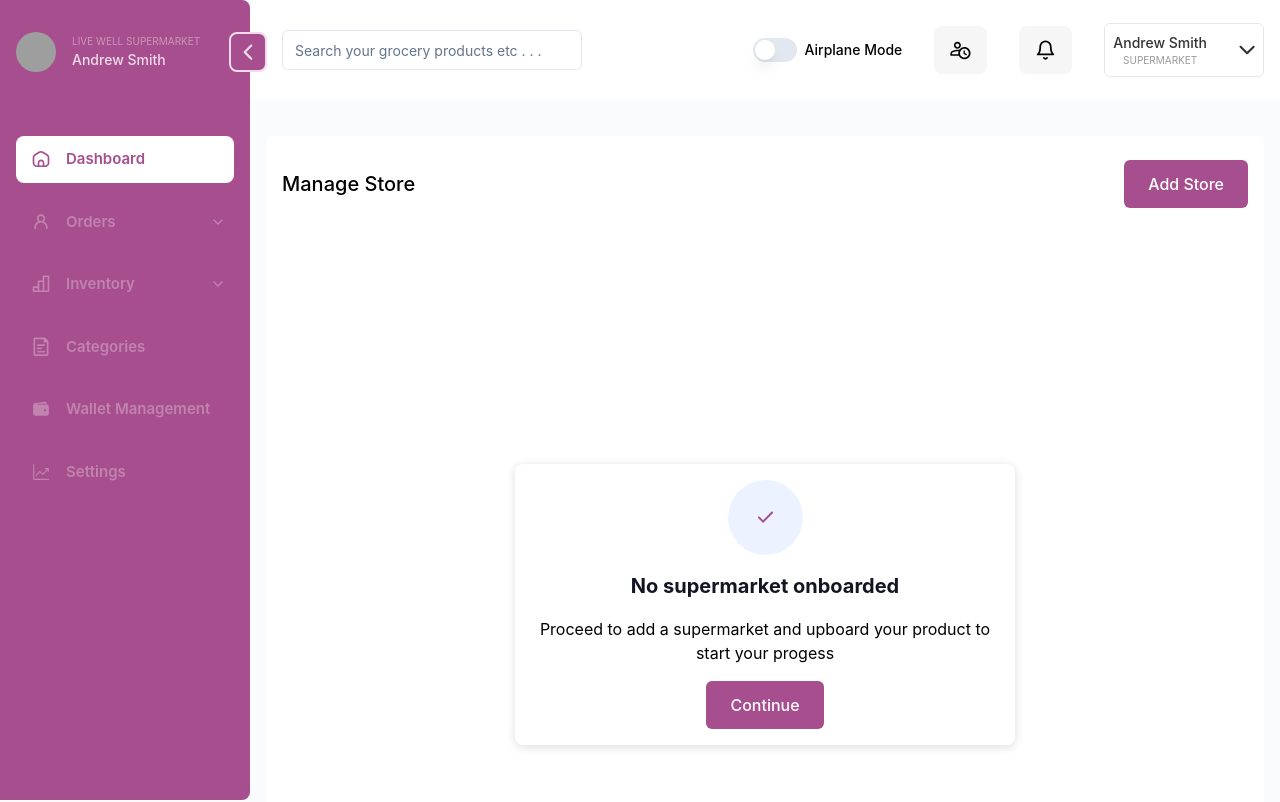
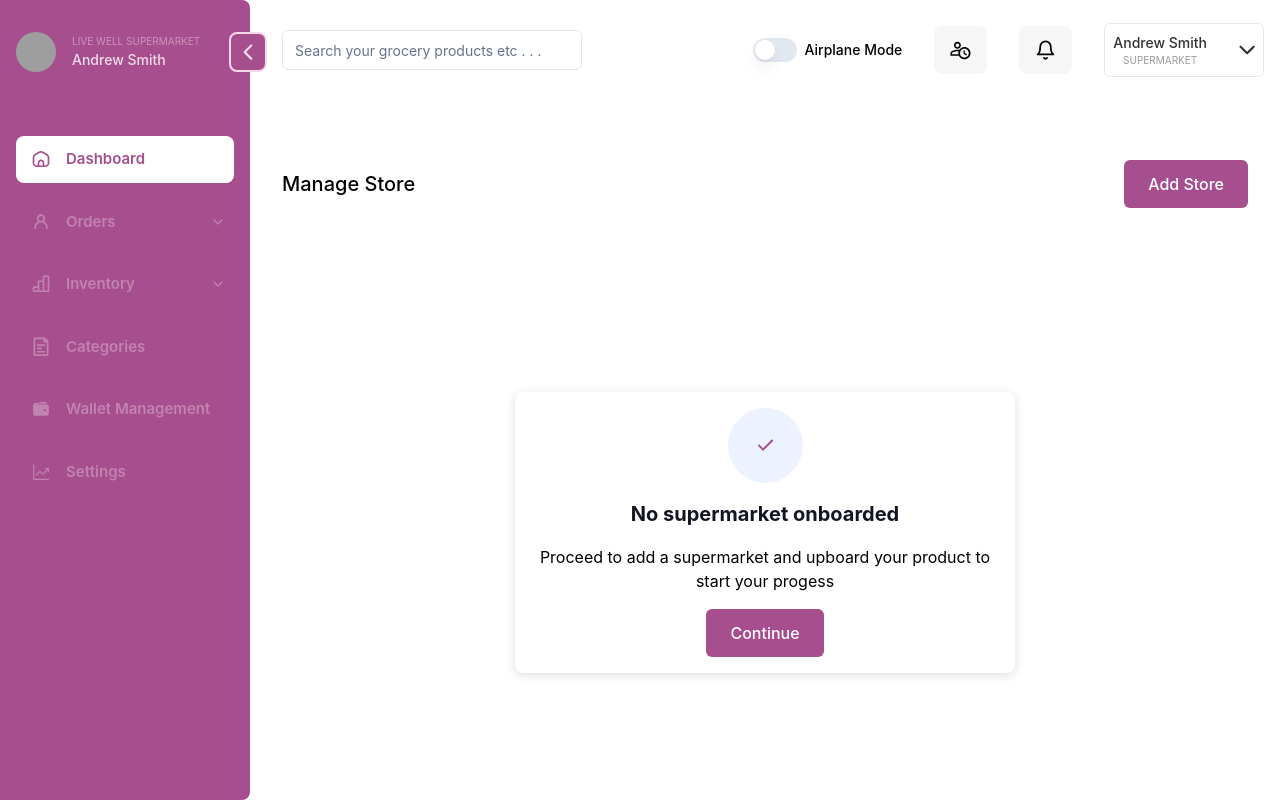
Before and after one commit to Ocuppy/occupyWeb, a Next.js app: page /dashboard in a window 1280 px wide. Shown: the top 802 px of the page. Built offline with nearby package versions, Linux system fonts and the light colour scheme; grey boxes are pictures that could not be loaded.

Commit message:
fix layout issue

```diff
--- a/src/components/dashboard-layout/DashboardSidebar.tsx
+++ b/src/components/dashboard-layout/DashboardSidebar.tsx
@@ -38,7 +38,7 @@ const DashboardSidebar = ({
     <aside
       className={`bg-occupy-primary  rounded-r-lg ${
         showFullSidebar && "min-w-[250px]"
-      } text-white p-4 overflow-y-auto top-0 h-screen sticky`}
+      } text-white p-4 sticky z-10 top-0 h-screen`}
     >
       <div className="flex items-center relative gap-4 pt-4 pb-16">
         <Avatar>
--- a/src/components/dashboard-layout/Layout.tsx
+++ b/src/components/dashboard-layout/Layout.tsx
@@ -4,13 +4,14 @@ import DashboardHeader from "./DashboardHeader";
 import { Button } from "../ui/button";
 import { AngleLeftIcon } from "@/assets/icon/icons";
 import { cn } from "@/lib/utils";
+import { ScrollArea } from "../ui/scroll-area";
 
 const Layout = ({ children }: { children: ReactNode }) => {
   const [showFullSidebar, setShowFullSidebar] = useState<boolean>(true);
   const toggleSidebarState = () => setShowFullSidebar(!showFullSidebar);
   return (
-    <div className="flex bg-[#F9FBFD]  flex-auto flex-col">
-      <div className="flex gap-4 flex-auto min-w-0">
+    <div className="flex  flex-auto flex-col">
+      <div className="flex gap-4 relative flex-auto min-w-0">
         <div className="relative">
           <Button
             onClick={toggleSidebarState}
@@ -26,9 +27,10 @@ const Layout = ({ children }: { children: ReactNode }) => {
           </Button>
           <DashboardSidebar showFullSidebar={showFullSidebar} />
         </div>
-        <div className="flex  flex-col flex-auto min-h-screen min-w-0 relative w-full ">
+        <div className="flex  flex-col flex-auto overflow-y-auto h-screen min-w-0 relative w-full ">
           <DashboardHeader />
-          <main className="overflow-y-auto hideScroll pr-4 py-4 mt-[120px] flex-1 h-full grow">
+
+          <main className="pr-4 py-4 mt-[120px] flex-1 h-full grow">
             {children}
           </main>
         </div>
```
